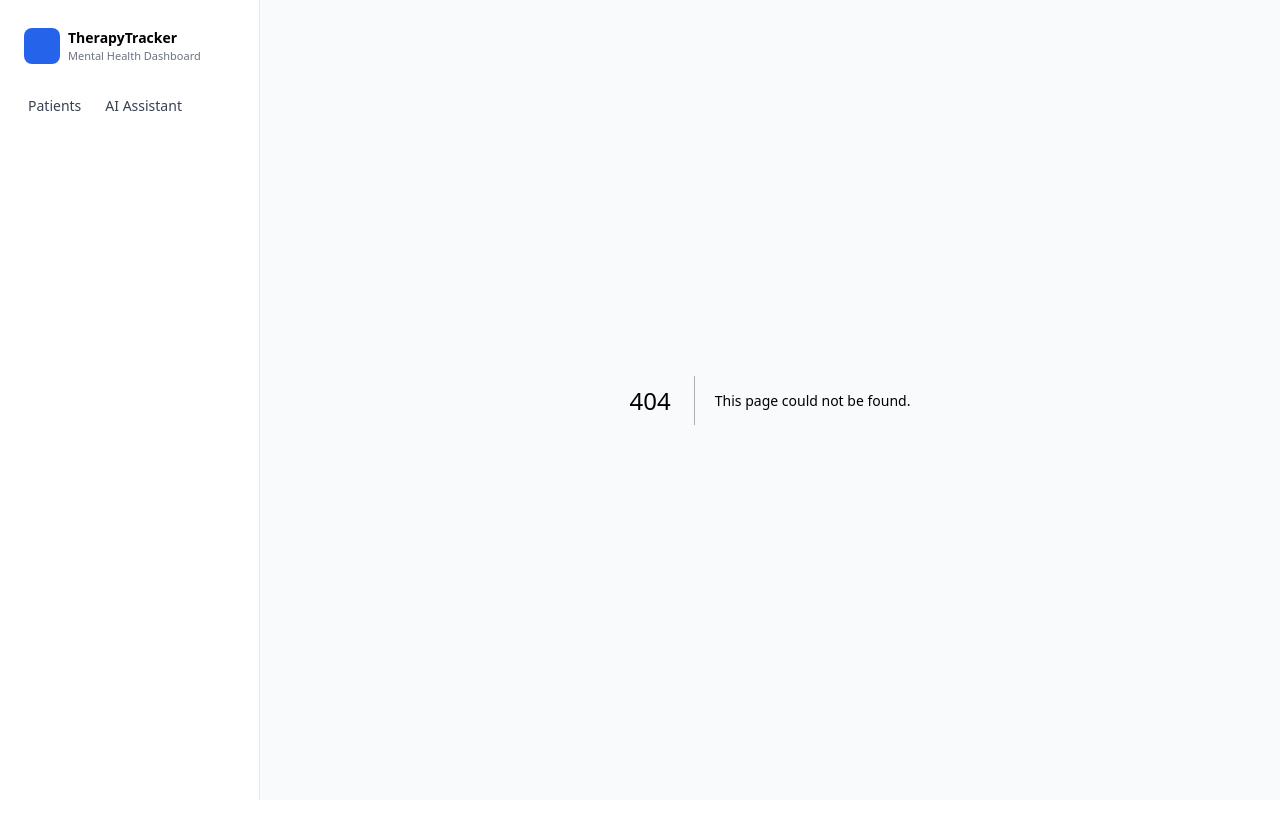
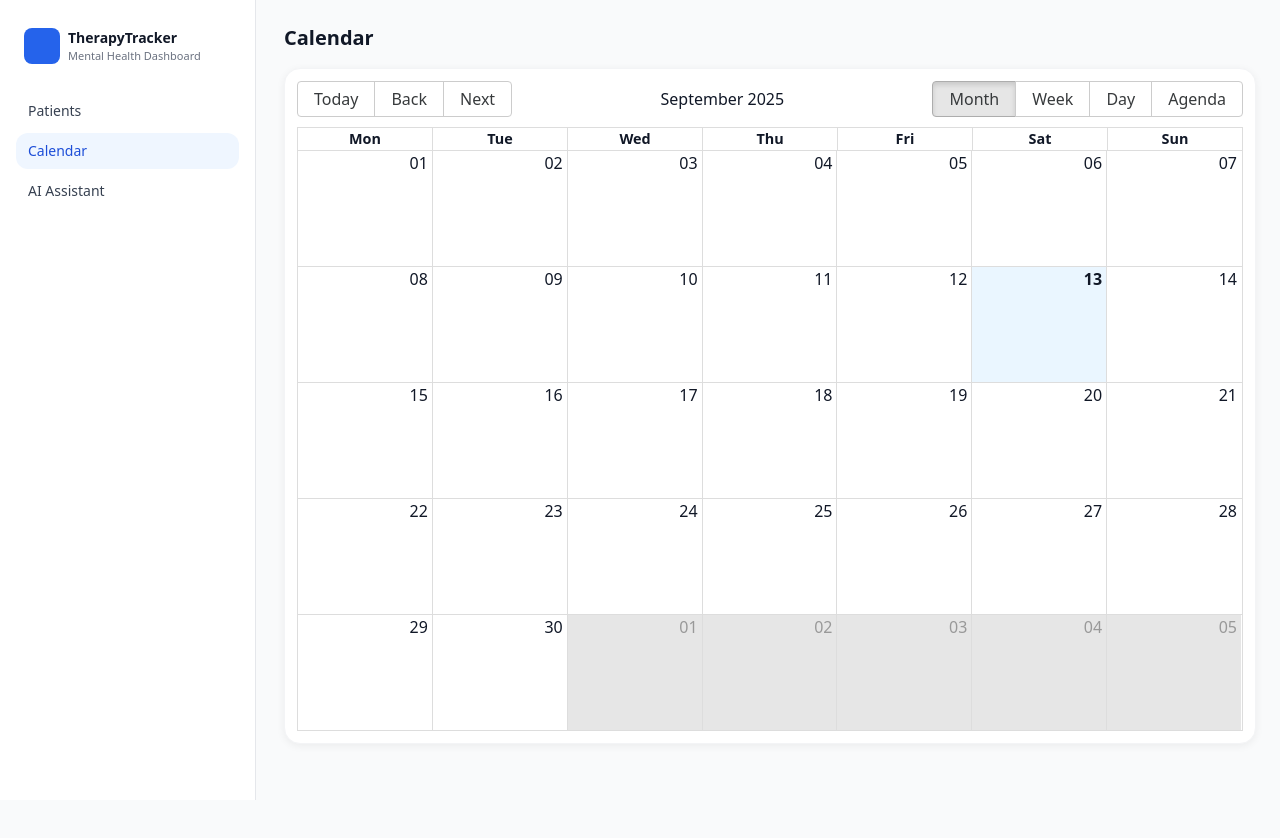
Before and after one commit to VanessaTong/therapytracker, a Next.js app: page /calendar in a window 1280 px wide. Before the commit this address had no page. Shown: the top 838 px of the page. Before the commit the page ends 800 px from the top, so only its background shows below. Built offline with nearby package versions, Linux system fonts and the light colour scheme; no server answers; the database is empty.

Commit message:
add calendar

```diff
--- /dev/null
+++ b/app/api/appointments/route.ts
@@ -0,0 +1,46 @@
+export const runtime = 'nodejs';
+// app/api/appointments/route.ts
+import { NextResponse } from "next/server";
+import { getPool } from "@/lib/db";
+
+export async function GET(req: Request) {
+  try {
+    const url = new URL(req.url);
+    const start = url.searchParams.get("start"); // ISO string
+    const end = url.searchParams.get("end");     // ISO string
+
+    const pool = getPool();
+
+    let sql = `
+      SELECT patient_name, starts_at_utc, ends_at_utc
+      FROM appointments
+    `;
+    const params: any[] = [];
+
+    // Limit by visible range if provided (overlap)
+    if (start && end) {
+      sql += ` WHERE starts_at_utc < ? AND ends_at_utc > ?`;
+      params.push(end, start);
+    }
+    sql += ` ORDER BY starts_at_utc ASC LIMIT 1000`;
+
+    const [rows] = await pool.query(sql, params);
+
+    // Return strings (UTC) so the client can convert to Date objects safely
+    const events = (rows as any[]).map((r: any, i: number) => ({
+      id: `${r.patient_name}-${r.starts_at_utc}-${i}`,
+      title: r.patient_name,
+      // append 'Z' because these columns are UTC (DATETIME w/o tz)
+      start: `${r.starts_at_utc}Z`,
+      end: `${r.ends_at_utc}Z`,
+    }));
+
+    return NextResponse.json(events);
+  } catch (err) {
+    console.error(err);
+    return NextResponse.json(
+      { error: "Failed to load appointments" },
+      { status: 500 }
+    );
+  }
+}
--- /dev/null
+++ b/app/calendar/page.tsx
@@ -0,0 +1,132 @@
+"use client";
+
+import { useCallback, useEffect, useMemo, useState } from "react";
+import {
+  Calendar,
+  dateFnsLocalizer,
+  Views,
+  type Event as RBCEvent,
+} from "react-big-calendar";
+import "react-big-calendar/lib/css/react-big-calendar.css";
+import {
+  format,
+  parse,
+  startOfWeek,
+  getDay,
+  format as formatDate,
+} from "date-fns";
+
+type Event = RBCEvent & {
+  id: string | number;
+  start: Date;
+  end: Date;
+  title: string; // patient name or "Name – Time" after formatting
+};
+
+const locales = {
+  "en-US": require("date-fns/locale/en-US"),
+};
+
+const localizer = dateFnsLocalizer({
+  format,
+  parse,
+  startOfWeek: () => startOfWeek(new Date(), { weekStartsOn: 1 }),
+  getDay,
+  locales,
+});
+
+export default function TherapistCalendarPage() {
+  const [events, setEvents] = useState<Event[]>([]);
+
+  const load = useCallback(async (s: Date, e: Date) => {
+    const qs = new URLSearchParams({
+      start: s.toISOString(),
+      end: e.toISOString(),
+    });
+    const res = await fetch(`/api/appointments?${qs.toString()}`);
+    if (!res.ok) throw new Error("Failed to fetch appointments");
+
+    // API returns strings; convert to Date objects here to avoid RBC error
+    const data = (await res.json()) as Array<{
+      id: string | number;
+      title: string;  // patient_name
+      start: string;  // ISO string (UTC, ends with Z)
+      end: string;    // ISO string (UTC, ends with Z)
+    }>;
+
+    const normalized: Event[] = data.map((ev) => {
+      const startDate = new Date(ev.start);
+      const endDate = new Date(ev.end);
+      return {
+        id: ev.id,
+        start: startDate,
+        end: endDate,
+        // Show "Name – Time" in the event box
+        title: `${ev.title} – ${formatDate(startDate, "h:mm a")}`,
+      };
+    });
+
+    setEvents(normalized);
+  }, []);
+
+  // Initial load: current month
+  useEffect(() => {
+    const start = new Date();
+    start.setDate(1);
+    start.setHours(0, 0, 0, 0);
+    const end = new Date(start);
+    end.setMonth(end.getMonth() + 1);
+    end.setHours(23, 59, 59, 999);
+    load(start, end);
+  }, [load]);
+
+  // Refetch when the visible range changes
+  const onRangeChange = (r: any) => {
+    if (Array.isArray(r)) {
+      const start = new Date(r[0]);
+      start.setHours(0, 0, 0, 0);
+      const end = new Date(r[r.length - 1]);
+      end.setHours(23, 59, 59, 999);
+      load(start, end);
+    } else if (r?.start && r?.end) {
+      load(new Date(r.start), new Date(r.end));
+    }
+  };
+
+  const eventStyleGetter = useMemo(
+    () =>
+      () => ({
+        style: {
+          backgroundColor: "#D8B4FE",
+          borderRadius: "6px",
+          color: "#3B0764",
+          border: "none",
+          padding: "2px 4px",
+          fontSize: "0.85rem",
+        },
+      }),
+    []
+  );
+
+  return (
+    <div className="container py-6">
+      <h1 className="text-xl font-semibold mb-2">Calendar</h1>
+      <p className="text-sm text-gray-600 mb-4">
+      </p>
+
+      <div className="card p-3">
+        <Calendar
+          localizer={localizer}
+          events={events}
+          startAccessor="start"
+          endAccessor="end"
+          onRangeChange={onRangeChange}
+          style={{ height: 650 }}
+          views={[Views.MONTH, Views.WEEK, Views.DAY, Views.AGENDA]}
+          popup
+          eventPropGetter={eventStyleGetter}
+        />
+      </div>
+    </div>
+  );
+}
--- a/components/Sidebar.tsx
+++ b/components/Sidebar.tsx
@@ -1,4 +1,6 @@
 'use client'
+
+import { useState, useEffect } from 'react'
 import Link from 'next/link'
 import { usePathname } from 'next/navigation'
 import clsx from 'clsx'
@@ -10,7 +12,7 @@ const NavLink = ({ href, label }: { href: string; label: string }) => {
     <Link
       href={href}
       className={clsx(
-        'rounded-xl px-3 py-2 text-sm',
+        'block w-full rounded-xl px-3 py-2 text-base md:text-sm',
         active ? 'bg-blue-50 text-blue-700' : 'text-gray-700 hover:bg-gray-100'
       )}
     >
@@ -19,28 +21,8 @@ const NavLink = ({ href, label }: { href: string; label: string }) => {
   )
 }
 
-export default function Sidebar() {
+function Brand() {
   return (
-    <>
-      {/* Mobile: horizontal top bar */}
-      <header className="md:hidden sticky top-0 z-40 border-b border-gray-200 bg-white">
-        <div className="flex items-center justify-between px-4 py-3">
-          <div className="flex items-center gap-2">
-            <div className="h-8 w-8 rounded-lg bg-blue-600" />
-            <div>
-              <div className="text-sm font-semibold leading-tight">TherapyTracker</div>
-              <div className="text-[11px] text-gray-500">Mental Health Dashboard</div>
-            </div>
-          </div>
-        </div>
-        <nav className="flex gap-2 overflow-x-auto px-4 pb-3">
-          <NavLink href="/patients" label="Patients" />
-          <NavLink href="/assistant" label="AI Assistant" />
-        </nav>
-      </header>
-
-      {/* Desktop: vertical sidebar */}
-      <aside className="hidden md:block border-r border-gray-200 bg-white p-4">
     <div className="flex items-center gap-2 px-2 py-3">
       <div className="h-9 w-9 rounded-lg bg-blue-600" />
       <div>
@@ -48,11 +30,111 @@ export default function Sidebar() {
         <div className="text-[11px] text-gray-500">Mental Health Dashboard</div>
       </div>
     </div>
+  )
+}
+
+function SidebarContent() {
+  return (
+    <>
+      <Brand />
+      <nav className="mt-4 space-y-1">
+        <NavLink href="/patients" label="Patients" />
+        <NavLink href="/calendar" label="Calendar" />
+        <NavLink href="/assistant" label="AI Assistant" />
+      </nav>
+    </>
+  )
+}
+
+/**
+ * App shell with responsive sidebar
+ */
+export default function AppShell({ children }: { children: React.ReactNode }) {
+  const [open, setOpen] = useState(false)
+
+  // Close the drawer on route change (so it doesn’t stay open after nav)
+  const pathname = usePathname()
+  useEffect(() => {
+    setOpen(false)
+  }, [pathname])
+
+  return (
+    <div className="min-h-[100dvh] bg-gray-50">
+      {/* Top bar (mobile only) */}
+      <header className="md:hidden sticky top-0 z-50 border-b border-gray-200 bg-white">
+        <div className="flex items-center justify-between px-4 py-3">
+          <Brand />
+          <button
+            type="button"
+            aria-label="Open menu"
+            aria-expanded={open}
+            onClick={() => setOpen(true)}
+            className="rounded-lg border border-gray-200 p-2 text-gray-700"
+          >
+            {/* simple hamburger */}
+            <span className="block h-0.5 w-5 bg-current" />
+            <span className="mt-1.5 block h-0.5 w-5 bg-current" />
+            <span className="mt-1.5 block h-0.5 w-5 bg-current" />
+          </button>
+        </div>
+      </header>
+
+      {/* Sidebar (desktop static) */}
+      <aside className="hidden md:block w-64 shrink-0 border-r border-gray-200 bg-white p-4 sticky top-0 h-[100dvh]">
+        <SidebarContent />
+      </aside>
+
+      {/* Off-canvas sidebar (mobile) */}
+      <div
+        className={clsx(
+          'md:hidden fixed inset-0 z-50',
+          open ? 'pointer-events-auto' : 'pointer-events-none'
+        )}
+      >
+        {/* Backdrop */}
+        <div
+          onClick={() => setOpen(false)}
+          className={clsx(
+            'absolute inset-0 bg-black/30 transition-opacity',
+            open ? 'opacity-100' : 'opacity-0'
+          )}
+        />
+        {/* Panel */}
+        <aside
+          className={clsx(
+            'absolute left-0 top-0 h-[100dvh] w-72 border-r border-gray-200 bg-white p-4 transition-transform',
+            open ? 'translate-x-0' : '-translate-x-full'
+          )}
+          role="dialog"
+          aria-modal="true"
+        >
+          <div className="flex items-center justify-between">
+            <Brand />
+            <button
+              type="button"
+              aria-label="Close menu"
+              onClick={() => setOpen(false)}
+              className="rounded-lg border border-gray-200 p-2 text-gray-700"
+            >
+              {/* X icon */}
+              <svg viewBox="0 0 24 24" className="h-5 w-5" fill="none" stroke="currentColor">
+                <path strokeWidth="2" strokeLinecap="round" d="M6 6l12 12M18 6L6 18" />
+              </svg>
+            </button>
+          </div>
           <nav className="mt-4 space-y-1">
             <NavLink href="/patients" label="Patients" />
             <NavLink href="/assistant" label="AI Assistant" />
           </nav>
         </aside>
-    </>
+      </div>
+
+      {/* Layout: sidebar + content */}
+      <div className="md:grid md:grid-cols-[16rem_1fr]">
+        {/* spacer for desktop sidebar (already rendered above) */}
+        <div className="hidden md:block" />
+        <main className="min-h-[100dvh]">{children}</main>
+      </div>
+    </div>
   )
 }
--- /dev/null
+++ b/lib/db.ts
@@ -0,0 +1,19 @@
+import mysql from "mysql2/promise";
+
+let pool: mysql.Pool;
+
+export function getPool() {
+  if (!pool) {
+    pool = mysql.createPool({
+      host: process.env.TIDB_HOST,
+      port: Number(process.env.TIDB_PORT || 4000),
+      user: process.env.TIDB_USER,
+      password: process.env.TIDB_PASSWORD,
+      database: process.env.TIDB_DATABASE,
+      ssl: { minVersion: "TLSv1.2" },
+      waitForConnections: true,
+      connectionLimit: 5,
+    });
+  }
+  return pool;
+}
--- a/package.json
+++ b/package.json
@@ -14,7 +14,10 @@
     "react": "18.3.1",
     "react-dom": "18.3.1",
     "lucide-react": "^0.441.0",
-    "recharts": "^2.12.7"
+    "recharts": "^2.12.7",
+    "mysql2": "^3.9.7",
+    "react-big-calendar": "^1.8.6",
+    "date-fns": "^3.6.0"
     },
     "devDependencies": {
     "@types/node": "20.11.30",
```
Also changed, not shown: 1 other file (tests, documents, lock files or other folders). Lines whose indentation alone changed are shown as unchanged.
